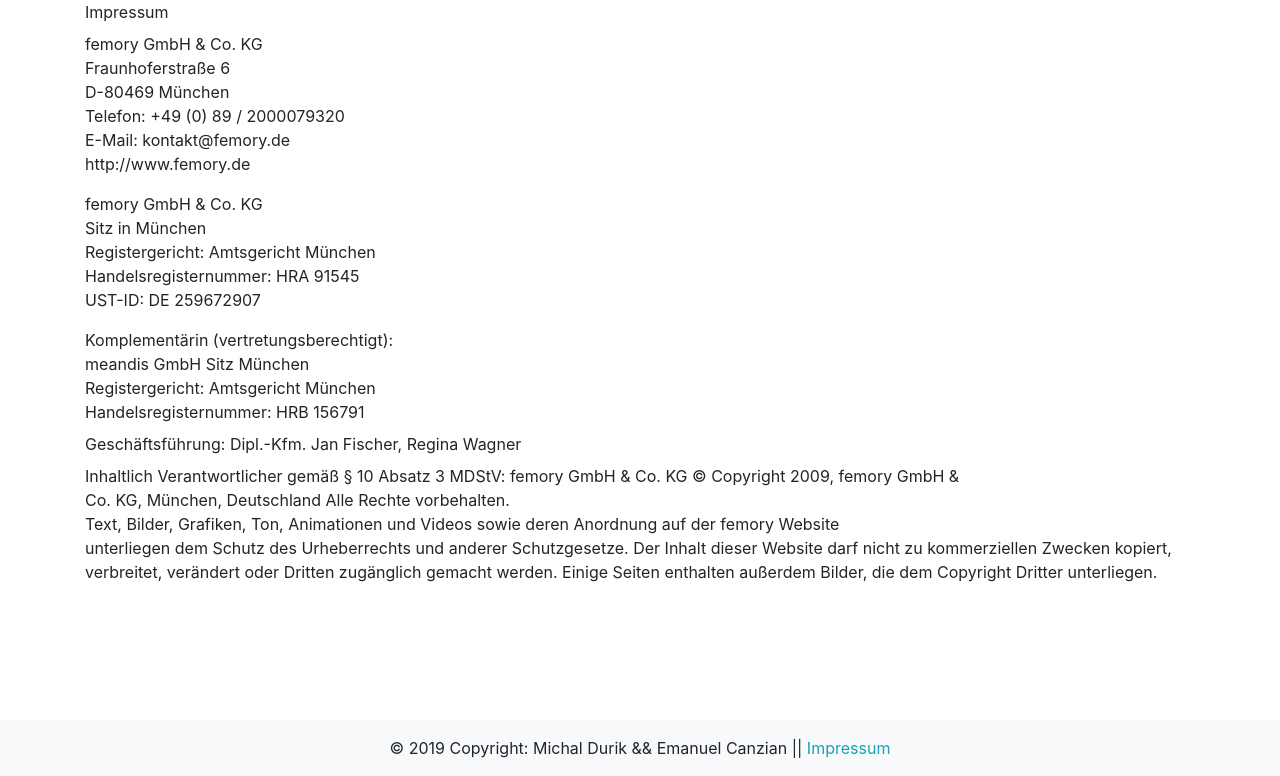
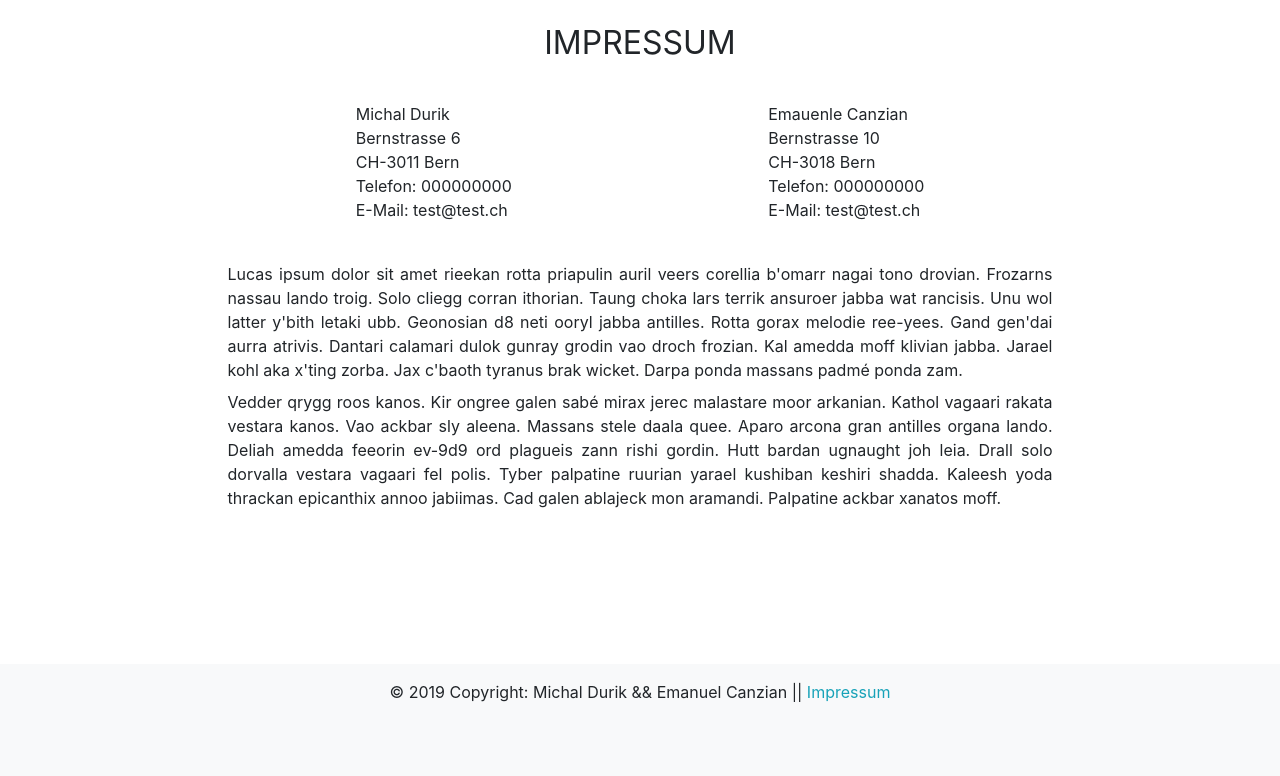
Before and after one commit to miko866/Django_Blog, a Django app: page /impressum/ in a window 1280 px wide. Shown: the part 80-856 px from the top of the page. After the commit the page ends 782 px from the top, so only its background shows below. Run offline with Django 3.2, Linux system fonts and the light colour scheme; some libraries are stand-ins or nearby versions.

Commit message:
Fixed footer a added impressum content.

```diff
--- a/blog/static/blog/style.css
+++ b/blog/static/blog/style.css
@@ -65,8 +65,11 @@
   text-rendering: optimizelegibility;
 }
 
-main {
-  height: 90%;
+footer {
+  position: fixed;
+  left: 0;
+  bottom: 0;
+  right: 0;
 }
 
 img {
@@ -197,3 +200,11 @@
   border: 1px solid black;
   max-width: 50%;
 }
+
+/********************************************
+* IMPRESSUM Template
+*********************************************/
+.impressum-address {
+  display: flex;
+  justify-content: space-around;
+}
--- a/blog/templates/blog/base.html
+++ b/blog/templates/blog/base.html
@@ -96,7 +96,7 @@
         <!-- END Content -->
       </main>
 
-      <footer class="page-footer font-small bg-light" role="footer">
+      <footer class="font-small bg-light" role="footer">
         <!-- START Copyright -->
         <div class="footer-copyright text-center py-3">© 2019 Copyright:
           Michal Durik && Emanuel Canzian ||
--- a/blog/templates/blog/contact.html
+++ b/blog/templates/blog/contact.html
@@ -6,7 +6,7 @@
 
 {% block content%}
 
-  <section class="mb-4" role="contact">
+  <section  role="contact">
     <aside class="row">
       <!-- START Header -->
       <div class="col-md-9 mx-auto">
--- a/blog/templates/blog/impressum.html
+++ b/blog/templates/blog/impressum.html
@@ -1,37 +1,40 @@
+<!-- Impressum -->
 {% extends "blog/base.html"%}
 
+<!-- Title only for this site -->
+{% block title %}Impressum{% endblock %}
+
 {% block content%}
+  <article role="impressum">
+    <div class="row">
+      <div class="col-md-9 mx-auto">
+        <h1 class="text-center my-4 pb-3">Impressum</h1>
+        <div class="impressum-address pb-4">
+          <address>
+            Michal Durik <br>
+            Bernstrasse 6<br>
+            CH-3011 Bern<br>
+            Telefon: 000000000<br>
+            E-Mail: test@test.ch<br>
+          </address>
 
-<div >
-  <p>Impressum</p>
-  <div class="well">
-    <address>
-      	femory GmbH &amp; Co. KG<br>
-				Fraunhoferstraße 6<br>
-				D-80469 München<br>
-				Telefon: +49 (0) 89 / 2000079320<br>
-				E-Mail: kontakt@femory.de<br>
-				http://www.femory.de<br>
-		</address>
+          <address>
+            Emauenle Canzian <br>
+            Bernstrasse 10<br>
+            CH-3018 Bern<br>
+            Telefon: 000000000<br>
+            E-Mail: test@test.ch<br>
+          </address>
+        </div>
 
-    	<address>
-      			femory GmbH &amp; Co. KG<br>
-				Sitz in München<br>
-				Registergericht: Amtsgericht München<br>
-				Handelsregisternummer: HRA 91545<br>
-				UST-ID: DE 259672907<br>
-		</address>
-    	<p>
-          Komplementärin (vertretungsberechtigt):<br>
-			meandis GmbH Sitz München<br>
-			Registergericht: Amtsgericht München<br>
-          Handelsregisternummer: HRB 156791</p>
-    <p>Geschäftsführung: Dipl.-Kfm. Jan Fischer, Regina Wagner</p>
-    <p>
-      Inhaltlich Verantwortlicher gemäß § 10 Absatz 3 MDStV: femory GmbH &amp; Co. KG © Copyright 2009, femory GmbH &amp;<br> Co. KG, München, Deutschland Alle Rechte vorbehalten.<br>
-Text, Bilder, Grafiken, Ton, Animationen und Videos sowie deren Anordnung auf der femory Website<br>
-unterliegen dem Schutz des Urheberrechts und anderer Schutzgesetze. Der Inhalt dieser Website darf nicht zu kommerziellen Zwecken kopiert, verbreitet, verändert oder Dritten zugänglich gemacht werden. Einige Seiten enthalten außerdem Bilder, die dem Copyright Dritter unterliegen.<br>
-  </p></div>
-</div>
+        <p class="text-justify">
+          Lucas ipsum dolor sit amet rieekan rotta priapulin auril veers corellia b'omarr nagai tono drovian. Frozarns nassau lando troig. Solo cliegg corran ithorian. Taung choka lars terrik ansuroer jabba wat rancisis. Unu wol latter y'bith letaki ubb. Geonosian d8 neti ooryl jabba antilles. Rotta gorax melodie ree-yees. Gand gen'dai aurra atrivis. Dantari calamari dulok gunray grodin vao droch frozian. Kal amedda moff klivian jabba. Jarael kohl aka x'ting zorba. Jax c'baoth tyranus brak wicket. Darpa ponda massans padmé ponda zam.
+        </p>
+        <p class="text-justify">
+          Vedder qrygg roos kanos. Kir ongree galen sabé mirax jerec malastare moor arkanian. Kathol vagaari rakata vestara kanos. Vao ackbar sly aleena. Massans stele daala quee. Aparo arcona gran antilles organa lando. Deliah amedda feeorin ev-9d9 ord plagueis zann rishi gordin. Hutt bardan ugnaught joh leia. Drall solo dorvalla vestara vagaari fel polis. Tyber palpatine ruurian yarael kushiban keshiri shadda. Kaleesh yoda thrackan epicanthix annoo jabiimas. Cad galen ablajeck mon aramandi. Palpatine ackbar xanatos moff.
+        </p>
+      </div>
+    </div>
 
+  </article>
 {% endblock content%}
--- a/users/templates/users/login.html
+++ b/users/templates/users/login.html
@@ -8,7 +8,7 @@
 {% load crispy_forms_tags %}
 
 {% block content%}
-  <section class="row pt-3 pb-5" role="login">
+  <section class="row pt-3 pb-5 login" role="login">
     <div class="col-8 mx-auto">
       <div class="content-section">
         <!-- START FORM -->
```
